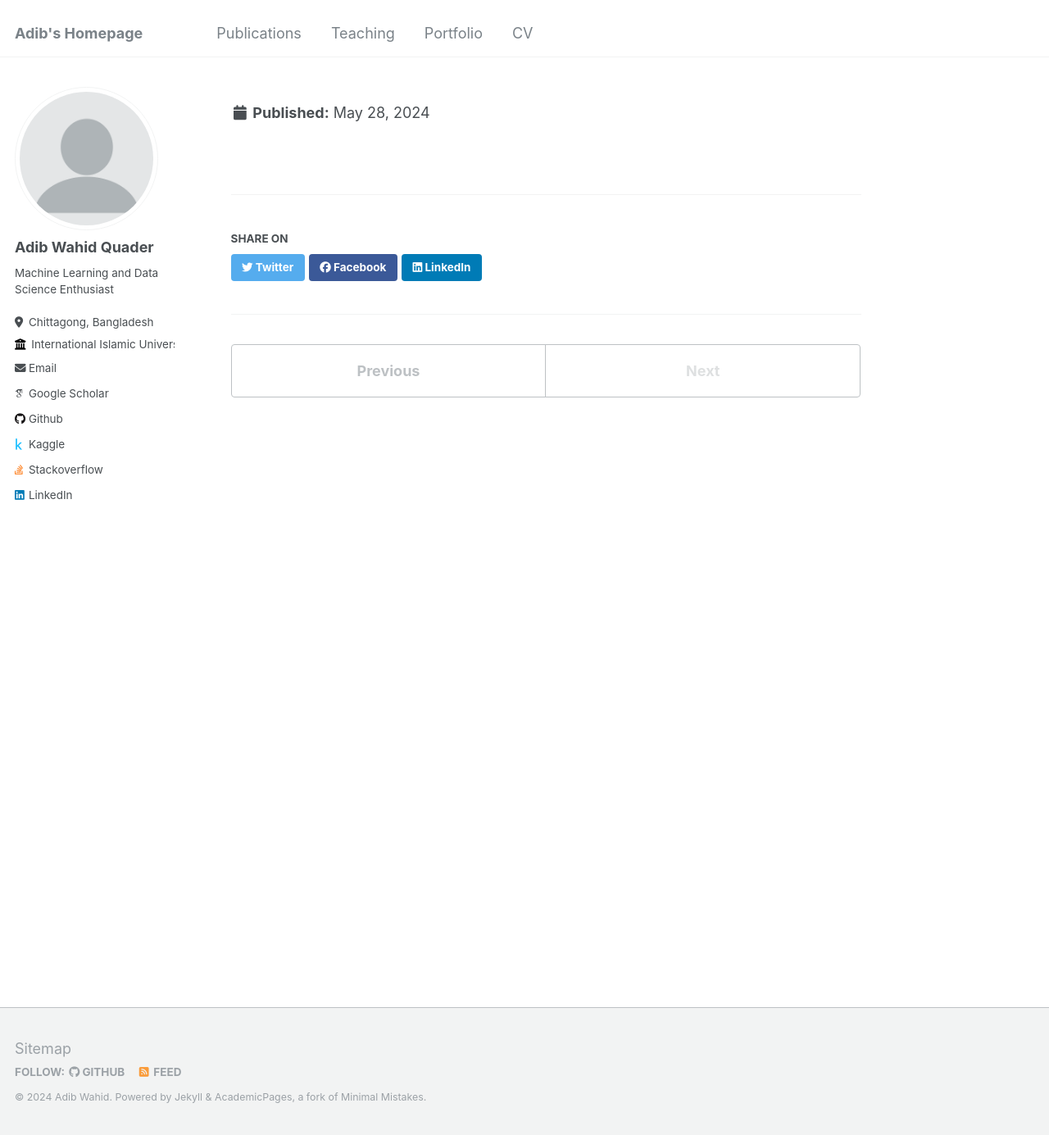
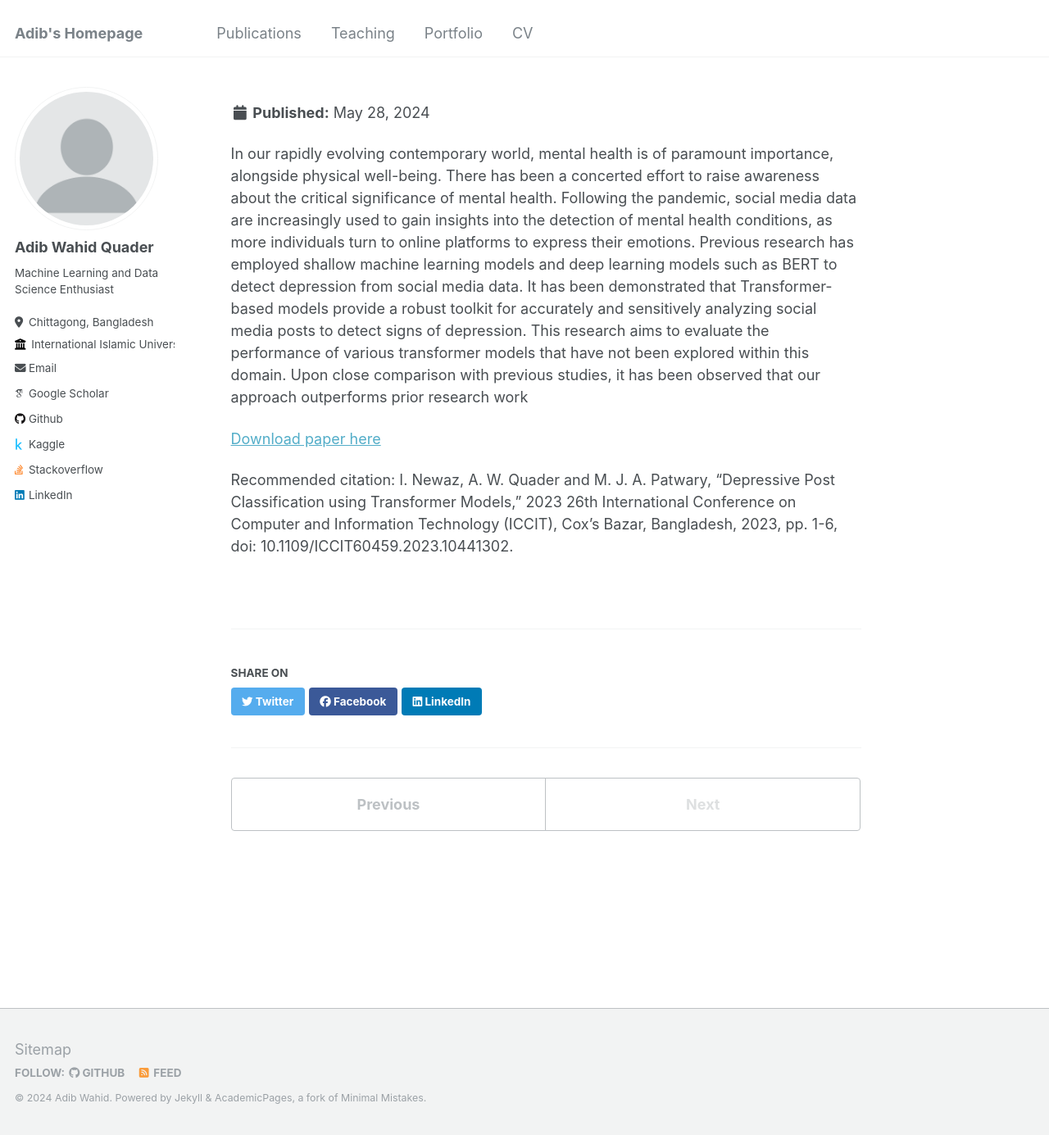
Before and after one commit to Aveiro11/Adib.github.io, a Jekyll site: the page built from _publications/DPC-using-Transformer.md, in a window 1280 px wide and 1385 px high. Shown: the whole window at 82% size. Built offline with Jekyll 4.4.1, drawn with Linux system fonts in a browser that asks for light colours; some web fonts are replaced.

Commit message:
Update DPC-using-Transformer.md

```diff
--- a/_publications/DPC-using-Transformer.md
+++ b/_publications/DPC-using-Transformer.md
@@ -8,3 +8,8 @@ venue: '2023 26th International Conference on Computer and Information Technolog
 paperurl: 'https://ieeexplore.ieee.org/abstract/document/10441302'
 citation: 'I. Newaz, A. W. Quader and M. J. A. Patwary, "Depressive Post Classification using Transformer Models," 2023 26th International Conference on Computer and Information Technology (ICCIT), Cox's Bazar, Bangladesh, 2023, pp. 1-6, doi: 10.1109/ICCIT60459.2023.10441302.'
 ---
+In our rapidly evolving contemporary world, mental health is of paramount importance, alongside physical well-being. There has been a concerted effort to raise awareness about the critical significance of mental health. Following the pandemic, social media data are increasingly used to gain insights into the detection of mental health conditions, as more individuals turn to online platforms to express their emotions. Previous research has employed shallow machine learning models and deep learning models such as BERT to detect depression from social media data. It has been demonstrated that Transformer-based models provide a robust toolkit for accurately and sensitively analyzing social media posts to detect signs of depression. This research aims to evaluate the performance of various transformer models that have not been explored within this domain. Upon close comparison with previous studies, it has been observed that our approach outperforms prior research work
+
+[Download paper here]([https://arxiv.org/abs/2206.05728](https://ieeexplore.ieee.org/abstract/document/10441302))
+
+Recommended citation: I. Newaz, A. W. Quader and M. J. A. Patwary, "Depressive Post Classification using Transformer Models," 2023 26th International Conference on Computer and Information Technology (ICCIT), Cox's Bazar, Bangladesh, 2023, pp. 1-6, doi: 10.1109/ICCIT60459.2023.10441302.
```
